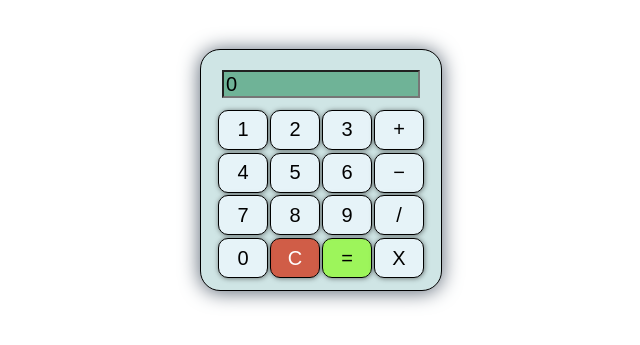
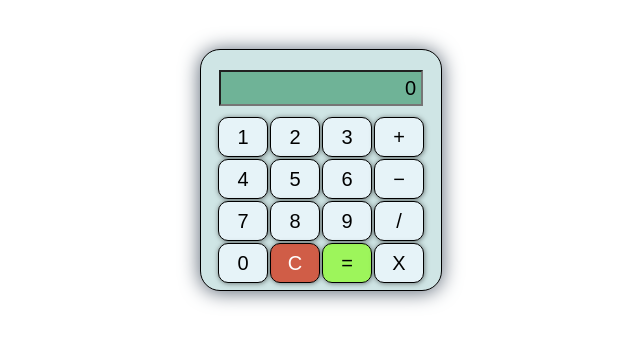
Before and after one commit to augusteks07/JS-Calculator, a plain HTML site: page index.html in a window 1280 px wide. Shown: the part 329-674 px from the top of the page, without its empty margins (319-959 px from the left). Drawn offline with Linux system fonts and the light colour scheme.

Commit message:
mudancas

```diff
--- a/style.css
+++ b/style.css
@@ -123,8 +123,10 @@ button:hover {
     width: 190px;
     height: 22px;
     background-color: #1c895487;
-    color: black;
+    color: white;
     font-size: 20px;
+    text-align: end;
+    padding: 5px;
 }
 
 #input::placeholder {
```
